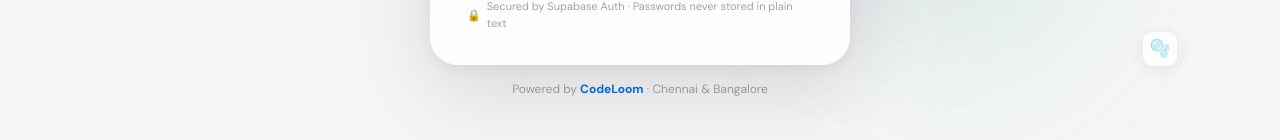
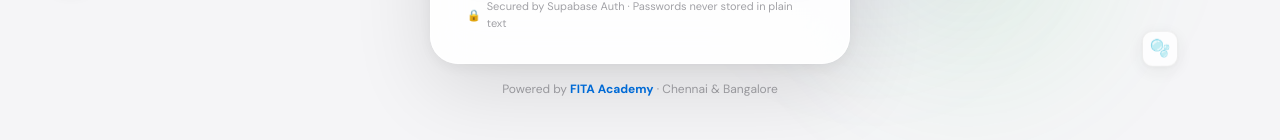
Before and after one commit to dharshanvj/frontend, a React (Vite) app: page / in a window 1280 px wide. Shown: the part 612-752 px from the top of the page. Built offline with nearby package versions, Linux system fonts and the light colour scheme.

Commit message:
chore: revert minimal branding, keep only 'CodeLoom' as app title

```diff
--- a/src/App.jsx
+++ b/src/App.jsx
@@ -46,7 +46,7 @@ const supabase = {
   },
 };
 
-const SESSION_KEY = "codeloom_supabase_session";
+const SESSION_KEY = "fita_supabase_session";
 
 /* ============================================================
    GLOBAL STYLES — Apple Design Language
@@ -365,7 +365,7 @@ const LoginScreen = ({ onLogin }) => {
         </div>
 
         <p style={{ textAlign: "center", marginTop: 16, fontSize: 12, color: "#a1a1a6" }}>
-          Powered by <strong style={{ color: "#0071e3" }}>CodeLoom</strong> · Chennai & Bangalore
+          Powered by <strong style={{ color: "#0071e3" }}>FITA Academy</strong> · Chennai & Bangalore
         </p>
       </motion.div>
     </div>
@@ -593,7 +593,7 @@ const useProgress = (userId) => {
 /* ============================================================
    FITA ACADEMY PROFILE
 ============================================================ */
-const CodeLoomProfile = () => {
+const FitaAcademyProfile = () => {
   const courses = [
     { name: "Data Structures & Algorithms", icon: "🧮", color: "#0071e3" },
     { name: "UI/UX Design", icon: "🎨", color: "#34c759" },
@@ -617,7 +617,7 @@ const CodeLoomProfile = () => {
                 <span style={{ fontSize: 11, fontWeight: 600, letterSpacing: 0.5, color: "#0071e3", background: "rgba(0,113,227,0.1)", padding: "3px 10px", borderRadius: 20 }}>IT Training Institute</span>
                 <span style={{ fontSize: 11, fontWeight: 600, color: "#34c759", background: "rgba(52,199,89,0.1)", padding: "3px 10px", borderRadius: 20 }}>✓ Verified</span>
               </div>
-              <h2 style={{ fontSize: 28, fontWeight: 700, color: "#1d1d1f", letterSpacing: -0.5, marginBottom: 4 }}>CodeLoom</h2>
+              <h2 style={{ fontSize: 28, fontWeight: 700, color: "#1d1d1f", letterSpacing: -0.5, marginBottom: 4 }}>FITA Academy</h2>
               <p style={{ fontSize: 14, color: "#86868b", fontFamily: "var(--font-mono)" }}>Chennai • Bangalore • Malaysia</p>
             </div>
           </div>
@@ -636,7 +636,7 @@ const CodeLoomProfile = () => {
           ))}
         </div>
         <div style={{ padding: "24px 36px" }}>
-          <p style={{ fontSize: 14, color: "#424245", lineHeight: 1.7, marginBottom: 16 }}>At CodeLoom, you don't just learn — you get placement-ready. From Data Structures & Algorithms to UI/UX Design, expert-led courses crafted for real-world success.</p>
+          <p style={{ fontSize: 14, color: "#424245", lineHeight: 1.7, marginBottom: 16 }}>At FITA Academy, you don't just learn — you get placement-ready. From Data Structures & Algorithms to UI/UX Design, expert-led courses crafted for real-world success.</p>
           <div style={{ display: "flex", gap: 10, flexWrap: "wrap" }}>
             <motion.a href="https://www.fita.in" target="_blank" rel="noopener noreferrer" whileHover={{ scale: 1.03 }} whileTap={{ scale: 0.97 }}
               style={{ display: "inline-flex", alignItems: "center", gap: 8, padding: "12px 24px", fontSize: 14, fontWeight: 600, background: "#0071e3", color: "white", borderRadius: 14, boxShadow: "var(--shadow-blue)" }}>
@@ -705,7 +705,7 @@ export const HomeScreen = ({ onEnter, user, onLogout }) => {
             <span style={{ fontSize: 15, fontWeight: 600, color: "#1d1d1f" }}>CodeLoom</span>
           </div>
           <div style={{ display: "flex", gap: 6, alignItems: "center" }}>
-            {[["home", "Home"], ["company", "CodeLoom"]].map(([t, l]) => (
+            {[["home", "Home"], ["company", "FITA Academy"]].map(([t, l]) => (
               <button key={t} onClick={() => setTab(t)} style={{ padding: "6px 16px", fontSize: 13, fontWeight: 500, borderRadius: 20, background: tab === t ? "#0071e3" : "transparent", color: tab === t ? "white" : "#424245", border: "none", cursor: "pointer", transition: "all 0.2s" }}>{l}</button>
             ))}
             <div style={{ display: "flex", alignItems: "center", gap: 8, marginLeft: 8, paddingLeft: 12, borderLeft: "1px solid rgba(0,0,0,0.1)" }}>
@@ -733,7 +733,7 @@ export const HomeScreen = ({ onEnter, user, onLogout }) => {
               <motion.h1 initial={{ opacity: 0, y: 20 }} animate={{ opacity: 1, y: 0 }} transition={{ delay: 0.15 }}
                 style={{ fontSize: "clamp(2.8rem,7vw,5.2rem)", fontWeight: 700, lineHeight: 1.05, letterSpacing: -2, color: "#1d1d1f", marginBottom: 20 }}>
                 Learn Basic<br /><span style={{ color: "#0071e3" }}>Data Structures</span><br />
-                <span style={{ color: "#424245", fontWeight: 400, fontSize: "clamp(1.8rem,4vw,3rem)" }}>with CodeLoom</span>
+                <span style={{ color: "#424245", fontWeight: 400, fontSize: "clamp(1.8rem,4vw,3rem)" }}>with FITA Academy</span>
               </motion.h1>
               <motion.p initial={{ opacity: 0, y: 20 }} animate={{ opacity: 1, y: 0 }} transition={{ delay: 0.2 }}
                 style={{ fontSize: 17, color: "#86868b", lineHeight: 1.7, marginBottom: 12 }}>
@@ -742,9 +742,9 @@ export const HomeScreen = ({ onEnter, user, onLogout }) => {
               <motion.div initial={{ opacity: 0 }} animate={{ opacity: 1 }} transition={{ delay: 0.25 }}
                 onClick={() => setTab("company")} whileHover={{ scale: 1.02 }} style={{ display: "inline-flex", alignItems: "center", gap: 10, cursor: "pointer", padding: "10px 20px", background: "white", border: "1.5px solid rgba(0,113,227,0.2)", borderRadius: 50, marginBottom: 40, boxShadow: "var(--shadow-sm)" }}>
                 <div style={{ width: 24, height: 24, borderRadius: 6, background: "#0071e3", display: "flex", alignItems: "center", justifyContent: "center" }}>
-                  <span style={{ fontSize: 12, fontWeight: 800, color: "white", fontFamily: "var(--font-mono)" }}>C</span>
+                  <span style={{ fontSize: 12, fontWeight: 800, color: "white", fontFamily: "var(--font-mono)" }}>F</span>
                 </div>
-                <span style={{ fontSize: 13, fontWeight: 500, color: "#424245" }}>Powered by <strong style={{ color: "#0071e3" }}>CodeLoom</strong></span>
+                <span style={{ fontSize: 13, fontWeight: 500, color: "#424245" }}>Powered by <strong style={{ color: "#0071e3" }}>FITA Academy</strong></span>
                 <span style={{ color: "#86868b" }}>→</span>
               </motion.div>
               <br />
@@ -769,7 +769,7 @@ export const HomeScreen = ({ onEnter, user, onLogout }) => {
           {tab === "company" && (
             <motion.div key="company" initial={{ opacity: 0, y: 30 }} animate={{ opacity: 1, y: 0 }} exit={{ opacity: 0, y: -20 }} transition={{ duration: 0.4 }}
               style={{ width: "100%", maxWidth: 760, maxHeight: "85vh", overflowY: "auto", paddingTop: 20, paddingBottom: 40 }}>
-              <CodeLoomProfile />
+              <FitaAcademyProfile />
             </motion.div>
           )}
         </AnimatePresence>
```
